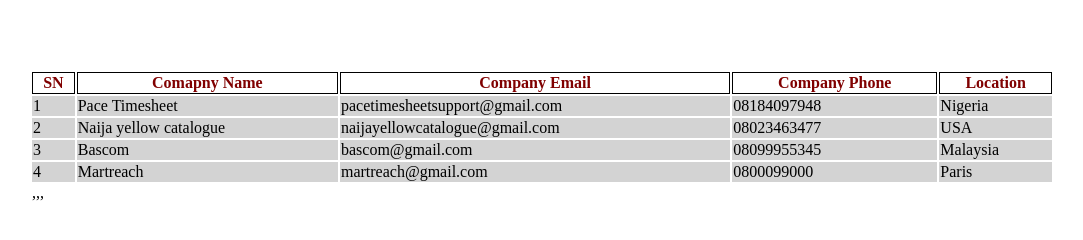
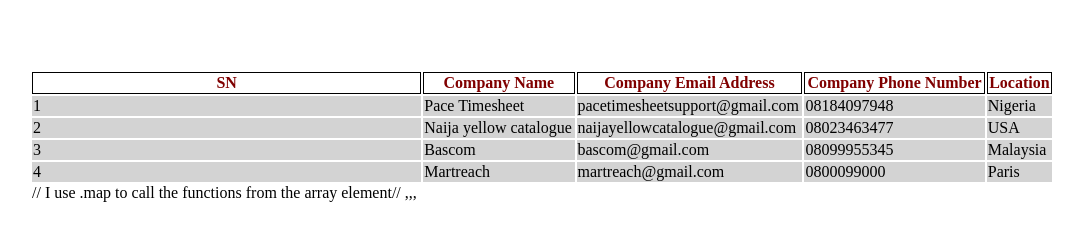
Before and after one commit to Bastocurrency1999/JavascriptClass, a plain HTML site: page DOMassignment.html in a window 1280 px wide. Shown: the whole page, without its empty margins (98-1181 px from the left). Drawn offline with Linux system fonts and the light colour scheme.

Commit message:
Update DOMassignment.html
I commented my work

```diff
--- a/DOMassignment.html
+++ b/DOMassignment.html
@@ -1,8 +1,9 @@
 <!DOCTYPE html>
 <html>
 <head>
-	<title></title>
+<title>DOM Assignment</title>
 <style>
+/* Styling for the table starts */
 body{
   margin:0;
   padding:0;
@@ -22,9 +23,11 @@ table tr th{
 td{
   background:lightgray;
 }
+/* styling for the table ends */
 </style>
 </head>
 <body>
+<!-- create a table with id content -->
 <table id="content">
 <tr>
   <th>SN</th>
@@ -75,16 +78,18 @@ let companiesInfo = [
 
 
 
-// send the table to the DoM and also making the Th to be static since is the template
+// I used the company name and others as template //
+// I get the table element id //
 document.getElementById("content").innerHTML = `<table>
 <tr>
   <th>SN</th>
-  <th>Comapny Name</th>
-  <th>Company Email</th>
-  <th>Company Phone</th>
+  <th>Company Name</th>
+  <th>Company Email Address</th>
+  <th>Company Phone Number</th>
   <th>Location</th>
 </tr>
 <tbody>
+// I use .map to call the functions from the array element//
     ${companiesInfo.map(
       (x) => `<tr><td>${x.id}</td>
     <td>${x.name}</td>
```
